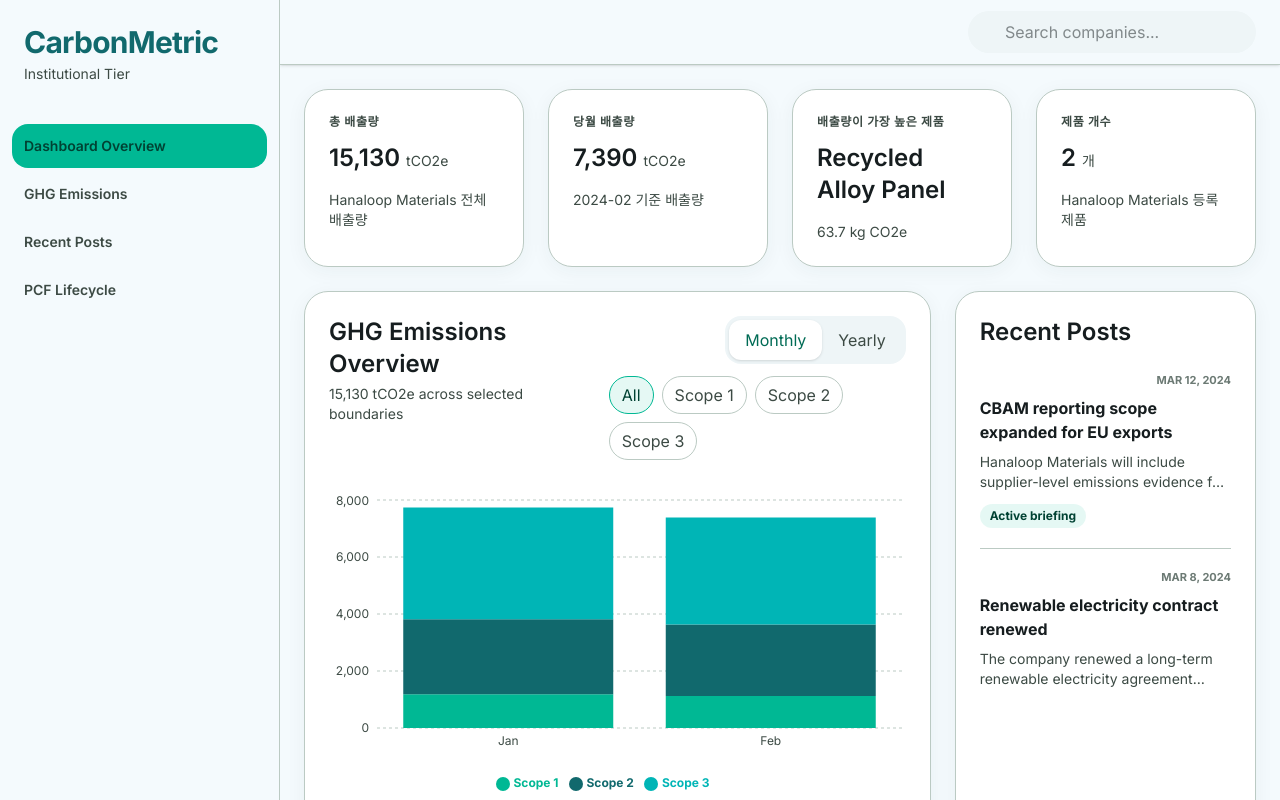
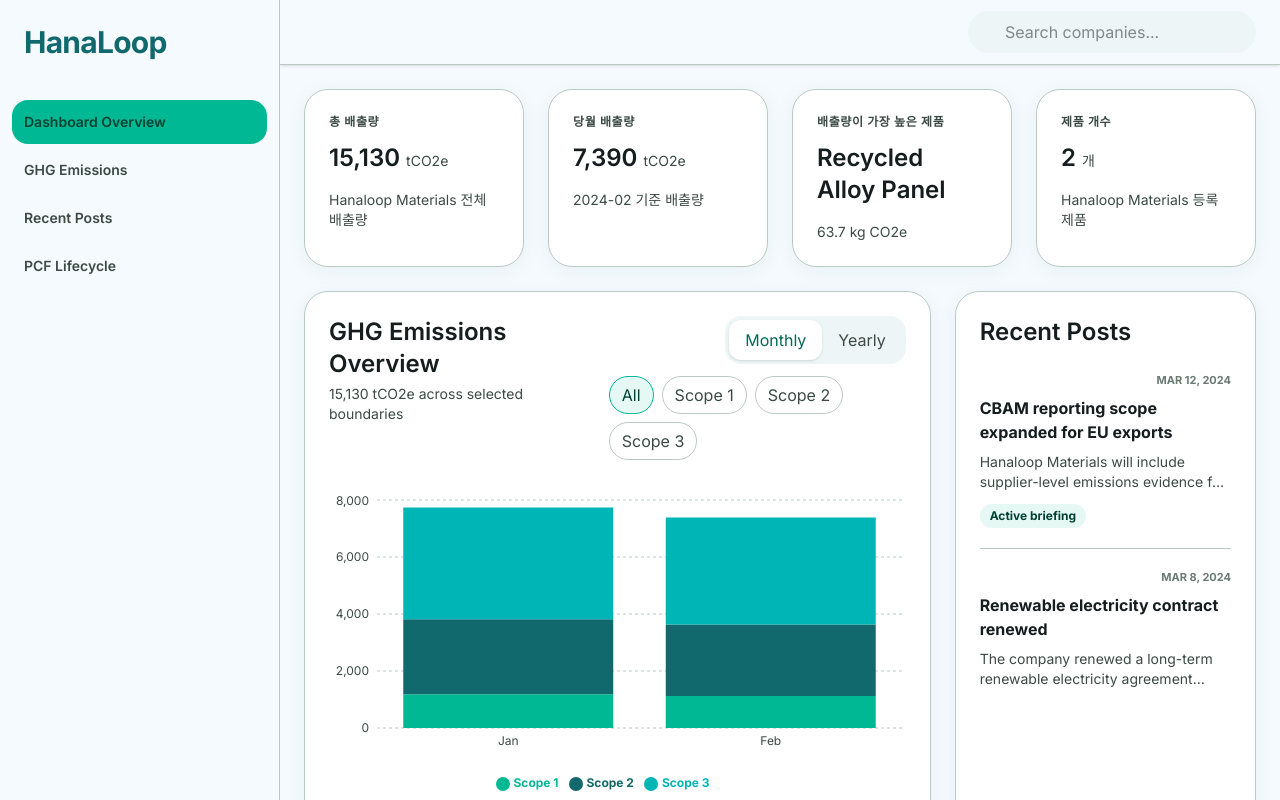
Before and after one commit to xode114kr1/hanaloop-demo, a Next.js app: page / in a window 1280 px wide. Shown: the top 800 px of the page. Built offline with nearby package versions, Linux system fonts and the light colour scheme.

Commit message:
style: Sidebar 브랜드 표시 정리
- Sidebar 타이틀을 HanaLoop으로 변경

- 보조 브랜드 문구 제거

```diff
--- a/src/app/(dashboard)/_components/Sidebar.tsx
+++ b/src/app/(dashboard)/_components/Sidebar.tsx
@@ -15,10 +15,7 @@ const sidebarItems: SidebarItem[] = [
   { label: "PCF Lifecycle", href: "#pcf-lifecycle" },
 ];
 
-function scrollToSection(
-  event: MouseEvent<HTMLAnchorElement>,
-  href: string,
-) {
+function scrollToSection(event: MouseEvent<HTMLAnchorElement>, href: string) {
   if (event.altKey || event.ctrlKey || event.metaKey || event.shiftKey) return;
 
   event.preventDefault();
@@ -37,11 +34,8 @@ export function Sidebar() {
     <aside className="fixed left-0 top-0 z-40 hidden h-screen w-70 flex-col border-r border-(--outline-variant) bg-(--surface-bright) px-3 py-6 md:flex">
       <div className="mb-10 px-3">
         <h1 className="text-3xl font-bold tracking-tight text-(--secondary)">
-          CarbonMetric
+          HanaLoop
         </h1>
-        <p className="mt-1 text-sm text-(--on-surface-variant)">
-          Institutional Tier
-        </p>
       </div>
       <nav className="flex-1 space-y-1">
         {sidebarItems.map((item) => {
```
